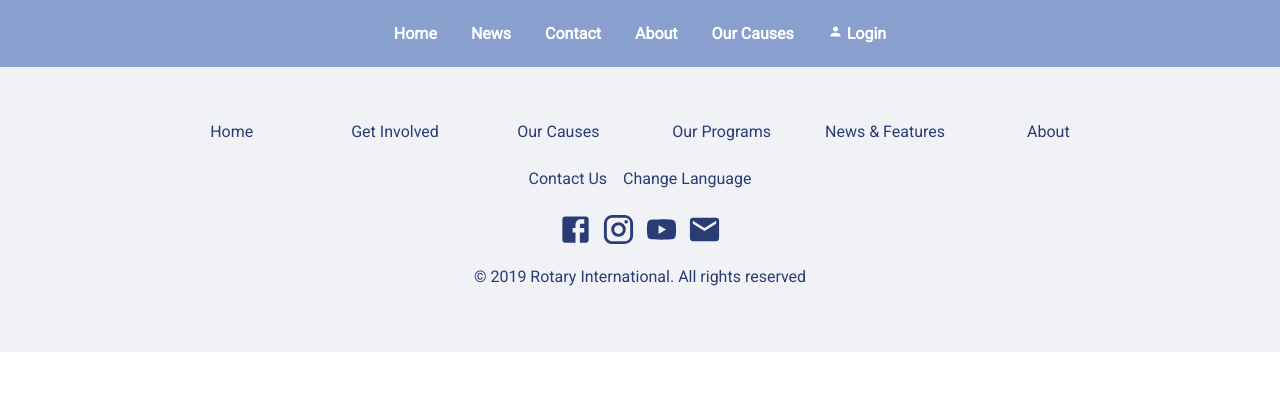
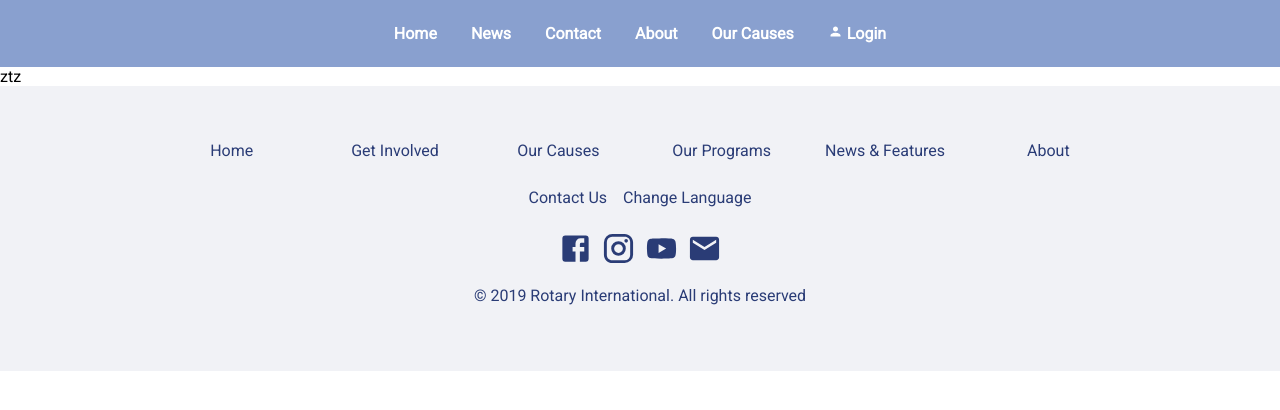
Before and after one commit to hakimmaaouia/project, a React (Create React App) app: page /about in a window 1280 px wide. Shown: the top 410 px of the page. Built offline with nearby package versions, Linux system fonts and the light colour scheme.

Commit message:
prettier+setrouter

```diff
--- a/src/App.js
+++ b/src/App.js
@@ -1,10 +1,21 @@
-import React from 'react';
-import './App.css';
-import Layout from './Layout/layout'
+import React from "react";
+import "./App.css";
+import Layout from "./Layout/layout";
+import Login from "./components/login";
+import { BrowserRouter as Router, Switch, Route } from "react-router-dom";
 function App() {
   return (
     <div className="App">
-   <Layout/>
+      <Router>
+        {" "}
+        <Layout>
+          <Switch>
+            <Route exact path="/about">
+              <Login />
+            </Route>
+          </Switch>
+        </Layout>
+      </Router>
     </div>
   );
 }
--- a/src/Layout/header.js
+++ b/src/Layout/header.js
@@ -1,6 +1,7 @@
-import React from 'react';
+import React from "react";
 import styled from "styled-components";
-import PersonIcon from '@material-ui/icons/Person';
+import PersonIcon from "@material-ui/icons/Person";
+import { Link } from "react-router-dom";
 const Ul = styled.ul`
   background: #89a0cf;
   list-style-type: none;
@@ -11,11 +12,11 @@ list-style-type: none;
   justify-content: center;
   align-items: center;
   text-align: center;
-`
+`;
 
 const Li = styled.li`
- float:left;
- a{
+  float: left;
+  a {
     display: block;
     color: white;
     text-align: center;
@@ -25,19 +26,45 @@ const Li = styled.li`
       transition: 1s;
       background-color: #2a3c76;
     }
-
   }
-`
-const Header = () =>{
-    return(
+`;
+const Header = () => {
+  return (
     <Ul>
-        <Li><a class="active" href="#home"><b>Home</b></a></Li>
-        <Li><a href="#news"><b>News</b></a></Li>
-        <Li><a href="#contact"><b>Contact</b></a></Li>
-        <Li><a href="#about"><b>About</b></a></Li>
-        <Li><a href="#about"><b>Our Causes</b></a></Li>
-        <Li><a href="#about" ><b><PersonIcon style={{ fontSize: 15 }} /> Login</b></a></Li>
+      <Li>
+        <a class="active" href="home">
+          <b>Home</b>
+        </a>
+      </Li>
+      <Li>
+        <a href="news">
+          <b>News</b>
+        </a>
+      </Li>
+      <Li>
+        <a href="contact">
+          <b>Contact</b>
+        </a>
+      </Li>
+      <Li>
+        {" "}
+        <Link to="/about">
+          <b>About</b>
+        </Link>
+      </Li>
+      <Li>
+        <a href="about">
+          <b>Our Causes</b>
+        </a>
+      </Li>
+      <Li>
+        <a href="about">
+          <b>
+            <PersonIcon style={{ fontSize: 15 }} /> Login
+          </b>
+        </a>
+      </Li>
     </Ul>
-    )
-}
+  );
+};
 export default Header;
--- a/src/Layout/layout.js
+++ b/src/Layout/layout.js
@@ -1,10 +1,10 @@
-import React from 'react';
-import {useState, useEffect} from "react";
-import Header from './header'
-import Footer from './footer';
-import Navmobile from './navmobile'
-const Layout = () =>{
+import React from "react";
+import { useState } from "react";
+import Header from "./header";
+import Footer from "./footer";
+import Navmobile from "./navmobile";
 
+const Layout = props => {
   const [state, setState] = useState(window.innerWidth);
 
   const resize = () => {
@@ -13,13 +13,12 @@ const Layout = () =>{
   window.addEventListener("resize", resize);
   console.log(state);
 
-
-
-    return(
+  return (
     <div>
-          {state < 750 ? <Navmobile/> : <Header />}
-           <Footer/>
+      {state < 750 ? <Navmobile /> : <Header />}
+      {props.children}
+      <Footer />
     </div>
-    )
-}
+  );
+};
 export default Layout;
--- /dev/null
+++ b/src/components/login.js
@@ -0,0 +1,6 @@
+import React from "react";
+const Login = () => {
+  return <div>ztz</div>;
+};
+
+export default Login;
```
Lines whose indentation alone changed are shown as unchanged.
